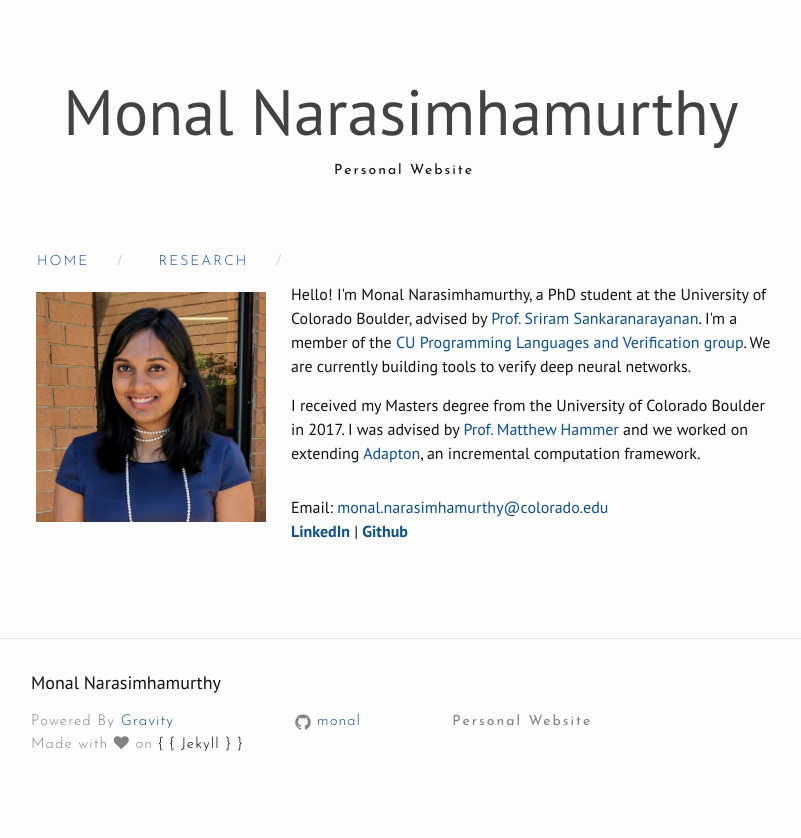
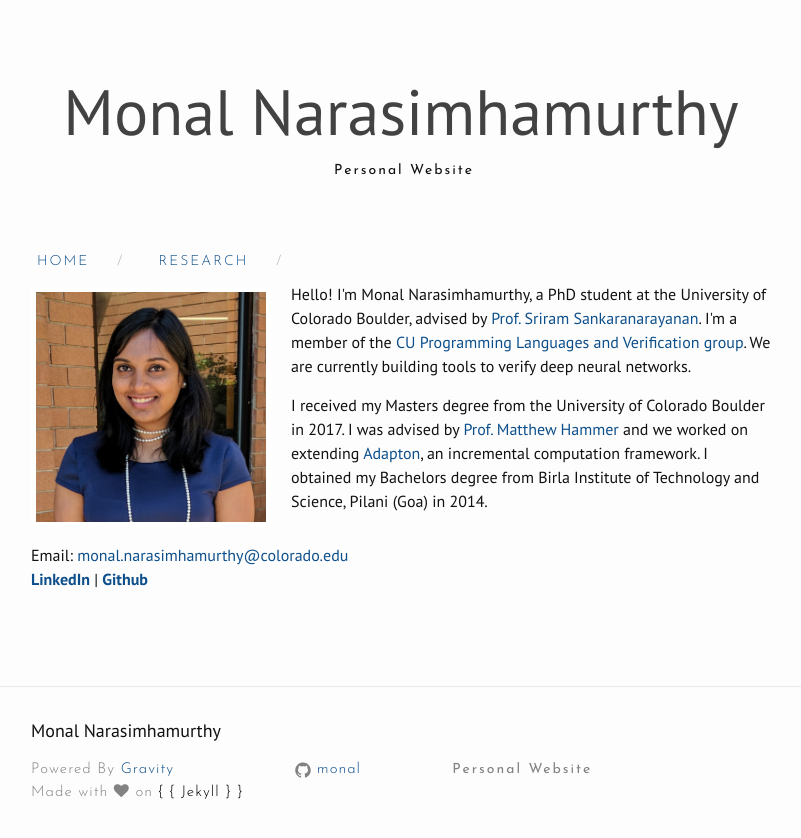
Before and after one commit to monal/monal.github.io, a Jekyll site: the page built from index.html, in a window 1280 px wide. Shown: the top 838 px of the page, without its empty margins (239-1040 px from the left). Built offline with Jekyll 4.4.1, drawn with Linux system fonts in a browser that asks for light colours; nearby versions of some CDN libraries.

Commit message:
add undergrad

```diff
--- a/index.html
+++ b/index.html
@@ -14,7 +14,7 @@ We are currently building tools to verify deep neural networks.
 </p>
 
 <p>
-I received my Masters degree from the University of Colorado Boulder in 2017. I was advised by <a href="http://matthewhammer.org/ghost.html"> Prof. Matthew Hammer</a> and we worked on extending <a href="http://adapton.org/">Adapton</a>, an incremental computation framework.
+I received my Masters degree from the University of Colorado Boulder in 2017. I was advised by <a href="http://matthewhammer.org/ghost.html"> Prof. Matthew Hammer</a> and we worked on extending <a href="http://adapton.org/">Adapton</a>, an incremental computation framework. I obtained my Bachelors degree from Birla Institute of Technology and Science, Pilani (Goa) in 2014.
 </p>
 
 
```
